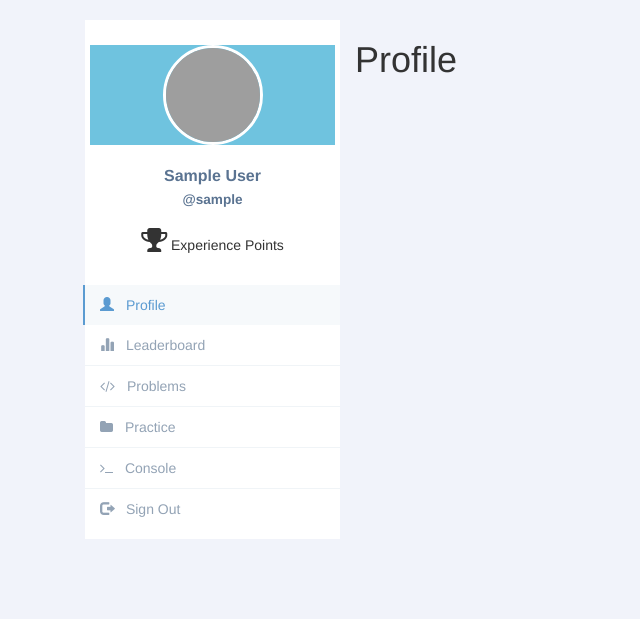
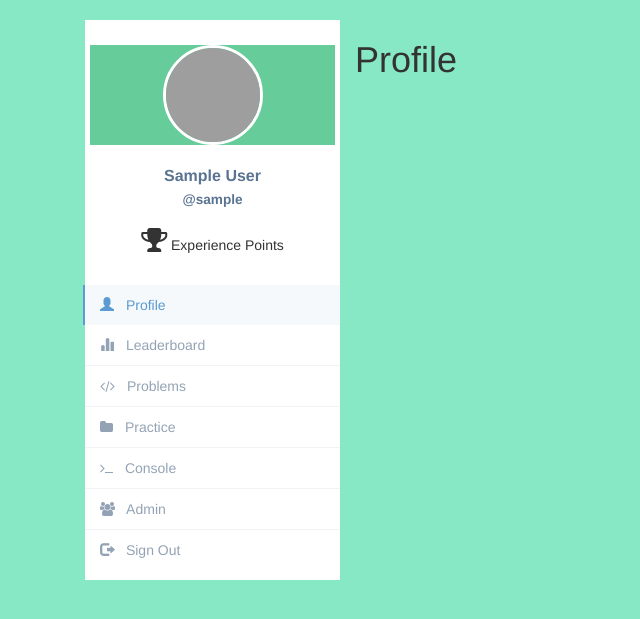
Before and after one commit to archieran/CodeCrunchers, a Django app: page /profile/ in a window 1280 px wide. Shown: the top 619 px of the page, without its empty margins (0-640 px from the left). Run offline with Django 3.2, Linux system fonts and the light colour scheme; the visitor is signed in with stand-in values (Sample User, id 1); parts of the project's set-up code (start-up, migrations or seed data) failed here and were passed over; some libraries are stand-ins or nearby versions; grey boxes are pictures that could not be loaded.

Commit message:
Modified admin, design changes, problems list table added

```diff
--- a/codecrunchers/codeconsole/admin.py
+++ b/codecrunchers/codeconsole/admin.py
@@ -3,4 +3,5 @@ from .models import ConsoleLanguage
 # Register your models here.
 class ConsoleAdmin(admin.ModelAdmin):
     list_display = ['lang', 'is_active']
+    list_filter = ['is_active']
 admin.site.register(ConsoleLanguage, ConsoleAdmin)
--- a/codecrunchers/codeconsole/models.py
+++ b/codecrunchers/codeconsole/models.py
@@ -4,9 +4,9 @@ from django.db import models
 
 
 class ConsoleLanguage(models.Model):
-    lang_code = models.CharField(max_length=255, unique=True, verbose_name="Code")
-    lang = models.CharField(max_length=255, unique=True, verbose_name="Language")
-    ace_file_name = models.CharField(max_length=255, verbose_name="Editor filename")
+    lang_code = models.CharField(max_length=255, unique=True, verbose_name="Code", help_text="Code of language for Hackerrank API")
+    lang = models.CharField(max_length=255, unique=True, verbose_name="Language", help_text="Name of language")
+    ace_file_name = models.CharField(max_length=255, verbose_name="Editor filename", help_text="Name of ace editor file for syntax highlighting")
     is_active = models.BooleanField(default=False, verbose_name="Active")
 
     class Meta:
--- a/codecrunchers/evaluation/admin.py
+++ b/codecrunchers/evaluation/admin.py
@@ -1,5 +1,5 @@
 from django.contrib import admin
-from .models import Problem, TestCase, Submission, Topic, Contest
+from .models import Problem, TestCase, Submission, Topic, Contest, TestCaseResult
 from jet.admin import CompactInline
 # Register your models here.
 
@@ -44,9 +44,11 @@ class ContestAdmin(admin.ModelAdmin):
     list_display = ['id', 'title','description','creator','start_time','end_time','is_active']
     list_filter = ['creator','is_active']
     search_fields = ['creator','title','description']
-
+class TestCaseResultAdmin(admin.ModelAdmin):
+    list_display = ['id', 'submission','test_case','time_submitted','status']
 admin.site.register(Topic, TopicAdmin)
 admin.site.register(Problem, ProblemAdmin)
 admin.site.register(TestCase, TestcaseAdmin)
 admin.site.register(Submission, SubmissionAdmin)
 admin.site.register(Contest, ContestAdmin)
+admin.site.register(TestCaseResult, TestCaseResultAdmin)
--- a/codecrunchers/evaluation/templates/evaluation/solve.html
+++ b/codecrunchers/evaluation/templates/evaluation/solve.html
@@ -49,7 +49,7 @@
                 {% endfor %}
             </select>
         </div>
-        <div id="editor">print("Hello")</div>
+        <div id="editor">{{ challenge.startup_code }}</div>
         <br>
         <i id="loader" class="fa fa-circle-o-notch fa-spin pull-right fa-2x" aria-hidden="true"></i>
         <button class="btn btn-primary pull-left compilebutons" id="btnRun">Run
--- a/codecrunchers/www/admin.py
+++ b/codecrunchers/www/admin.py
@@ -4,7 +4,8 @@ from .models import Profile
 from django.contrib.auth.models import User
 # Register your models here.
 class ProfileAdmin(admin.ModelAdmin):
-    list_display = ['username', 'user_type']
+    list_display = ['username', 'user_type', 'experience_points', 'user_avatar']
+    list_filter = ['user_type']
     def username(self, instance):
         return instance.user.username
 admin.site.register(Profile, ProfileAdmin)
--- a/codecrunchers/www/templates/www/base.html
+++ b/codecrunchers/www/templates/www/base.html
@@ -21,15 +21,20 @@
     <link rel="stylesheet" type="text/css" href="{% static 'base/UserProfile.css' %}"/>
 
     <style type="text/css">
+        body {
+            #background-color: #8BCBDE;
+            background-color: #87E8C6;
+            #background-color: #158B93;
+        }
+
         #prof-pic {
             border-radius: 50%;
             border: 3px solid white;
         }
 
         .profile-sidebar center {
-        {#            background-color: #E3ECF2;#}
-            background-color: #6fc3df;
-            z-index: 999;
+        {#            background-color: #E3ECF2;#} #background-color: #64DDBB;
+            background-color: #66CC99;
         }
 
         {#Copied code from somewhere and edited  for profile image hover animation#}
@@ -60,7 +65,7 @@
             transition-duration: 2s;
         }
 
-        .profile-sidebar center:hover img {
+        .profile-sidebar center img:hover {
             -moz-transform: scale(1.1);
             -webkit-transform: scale(1.1);
             transform: scale(2);
@@ -124,7 +129,14 @@
         <div class="col-md-3 col-lg-3 col-sm-4 col-xs-12">
             <div class="profile-sidebar">
                 <center>
-                    <img src="{{ MEDIA_URL }}{{ user.profile.user_avatar }}" height="100" width="100" id="prof-pic"/>
+                    {% ifequal "profileimages/anonymous.jpg" user.profile.user_avatar %}
+                        <img src="https://home.questionbig.com/images/avatar_blank.png" height="100" width="100"
+                             id="prof-pic"/>
+                    {% else %}
+                        <img src="{{ MEDIA_URL }}{{ user.profile.user_avatar }}" height="100" width="100"
+                             id="prof-pic"/>
+
+                    {% endifequal %}
                 </center>
                 <!-- END SIDEBAR USERPIC -->
                 <!-- SIDEBAR USER TITLE -->
@@ -173,10 +185,17 @@
                         </li>
 
                         <li class="{% if active_tab == 'console' %}active{% endif %}">
-                            <a href="{% url 'cc:console' %}">
+                            <a href="{% url 'cc:console' %}" target="_blank">
                                 <i class="fa fa-terminal" aria-hidden="true"></i>
                                 Console</a>
                         </li>
+                        {% if user.is_staff %}
+                            <li>
+                                <a href="/admin" target="_blank">
+                                    <i class="fa fa-users" aria-hidden="true"></i>
+                                    Admin</a>
+                            </li>
+                        {% endif %}
                         <li>
                             <a href="{% url 'auth_logout' %}">
                                 <i class="glyphicon glyphicon-log-out"></i>
```
Also changed, not shown: codecrunchers/evaluation/templates/evaluation/problems.html (+18 -4 lines), codecrunchers/evaluation/views.py (+26 -6 lines).
